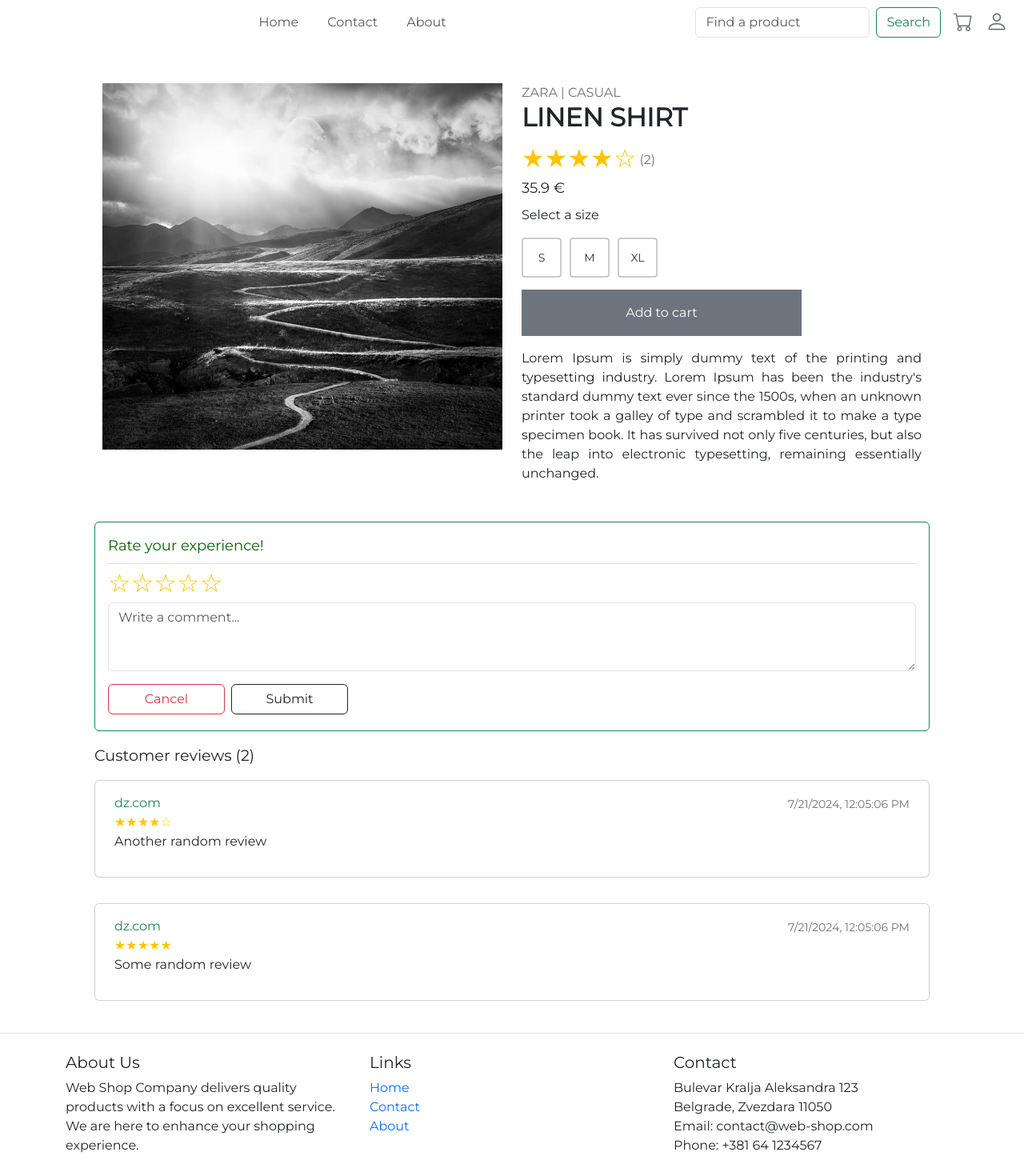
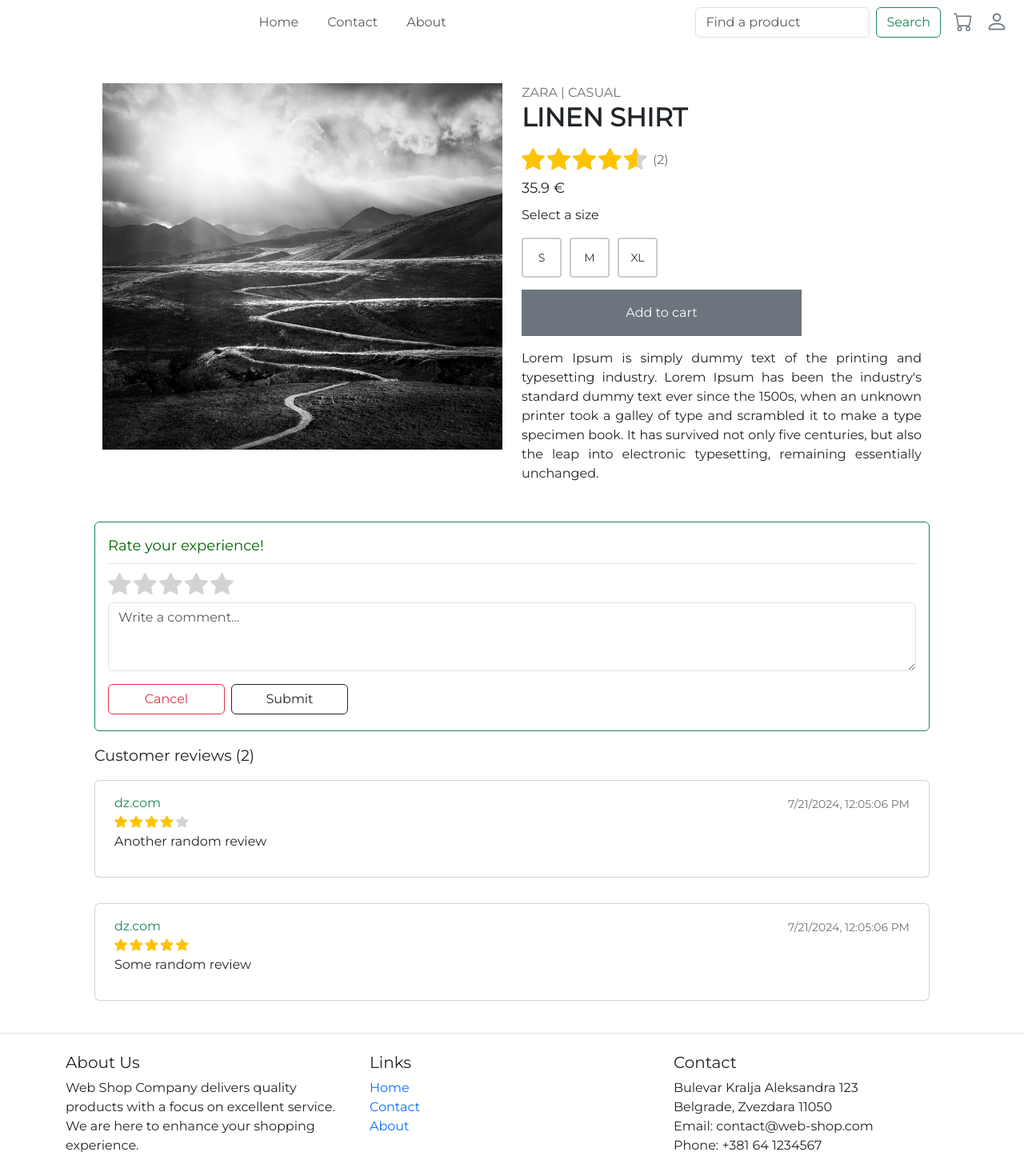
Before and after one commit to ZdravDim/Web-Shop-Angular, an Angular app: page /products/0 in a window 1280 px wide. Shown: the top 1470 px of the page at 80% size. Built offline with nearby package versions, Linux system fonts and the light colour scheme.

Commit message:
fix ratings

```diff
--- a/src/app/pages/product/product.component.html
+++ b/src/app/pages/product/product.component.html
@@ -7,8 +7,16 @@
             <span>{{ productInfo!.manufacturer }} | {{ Category[productInfo!.category] }}</span>
             <h2 style="font-weight: bold;">{{ productInfo!.name }} </h2>
 
+            <ng-template #t let-fill="fill">
+                <i class="bi-star-fill">
+                    @if (fill > 0) {
+                        <i class="bi-star-fill filled" [style.width.%]="fill"></i>
+                    }
+                </i>
+            </ng-template>
+
             <div class="d-flex flex-row align-items-center">
-                <ngb-rating [max]="5" [rate]="productInfo!.rating" [disabled]="true" [readonly]="true" style="font-size: xx-large;" />
+                <ngb-rating [max]="5" [starTemplate]="t" [rate]="productInfo!.rating" [disabled]="true" [readonly]="true" style="font-size: xx-large;" />
                 <span class="mt-1 ms-1"> ({{ productInfo!.reviews.length }})</span>
             </div>
 
@@ -42,8 +50,15 @@
                         <span class="d-block border-bottom pb-2" style="font-size: large; color: darkgreen;">Rate your experience!</span>
                     </div>
 
-                    <ngb-rating [max]="5" [(rate)]="userRating" style="font-size: xx-large;" />
+                    <ng-template #t2 let-fill="fill">
+                        <i class="bi-star-fill">
+                            @if (fill > 0) {
+                                <i class="bi-star-fill filled" [style.width.%]="fill"></i>
+                            }
+                        </i>
+                    </ng-template>
 
+                    <ngb-rating [max]="5" [starTemplate]="t2" [(rate)]="userRating" style="font-size: xx-large;" />
 
                     <div class="form-group">
                         <textarea class="form-control" rows="3" placeholder="Write a comment..." [(ngModel)]="userComment"></textarea>
@@ -62,7 +77,7 @@
             <span class="align-self-start ms-3 mt-3 text-dark" style="font-size: larger;">Customer reviews ({{productInfo!.reviews.length }})</span>
 
 
-            <div *ngFor="let review of productInfo?.reviews" class="p-3 d-flex flex-start w-100">
+            <div *ngFor="let review of productInfo?.reviews" class="p-3 d-flex flex-start w-100 reviews-div">
 
                 <div class="card w-100">
 
@@ -72,7 +87,16 @@
                             <span class="text-success">{{ review.userEmail }}</span>
                             <span class="small align-self-end">{{ review.createdAt.toLocaleString() }}</span>
                         </div>
-                        <ngb-rating [max]="5" [rate]="review.rating" [disabled]="true" [readonly]="true" style="font-size:medium;" />
+
+                        <ng-template #t3 let-fill="fill">
+                            <i class="bi-star-fill">
+                                @if (fill > 0) {
+                                    <i class="bi-star-fill filled" [style.width.%]="fill"></i>
+                                }
+                            </i>
+                        </ng-template>
+
+                        <ngb-rating [max]="5" [starTemplate]="t3" [rate]="review.rating" [disabled]="true" [readonly]="true" style="font-size:medium;" />
                         <p>{{ review.comment }}</p>
                       </div>
                     </div>
--- a/src/app/pages/product/product.component.scss
+++ b/src/app/pages/product/product.component.scss
@@ -79,3 +79,23 @@ button {
     max-width: 1100px;
     width: 100%;
 }
+
+.bi-star-fill {
+    position: relative;
+    display: inline-block;
+    font-size: 1.8rem;
+    padding-right: 0.2rem;
+    color: #d3d3d3;
+}
+
+.reviews-div .bi-star-fill {
+    font-size: 1rem;
+}
+
+.filled {
+    color: #ffc400;
+    overflow: hidden;
+    position: absolute;
+    top: 0;
+    left: 0;
+}
```
Also changed, not shown: src/app/pages/product/product.component.ts (line endings or trailing spaces).
